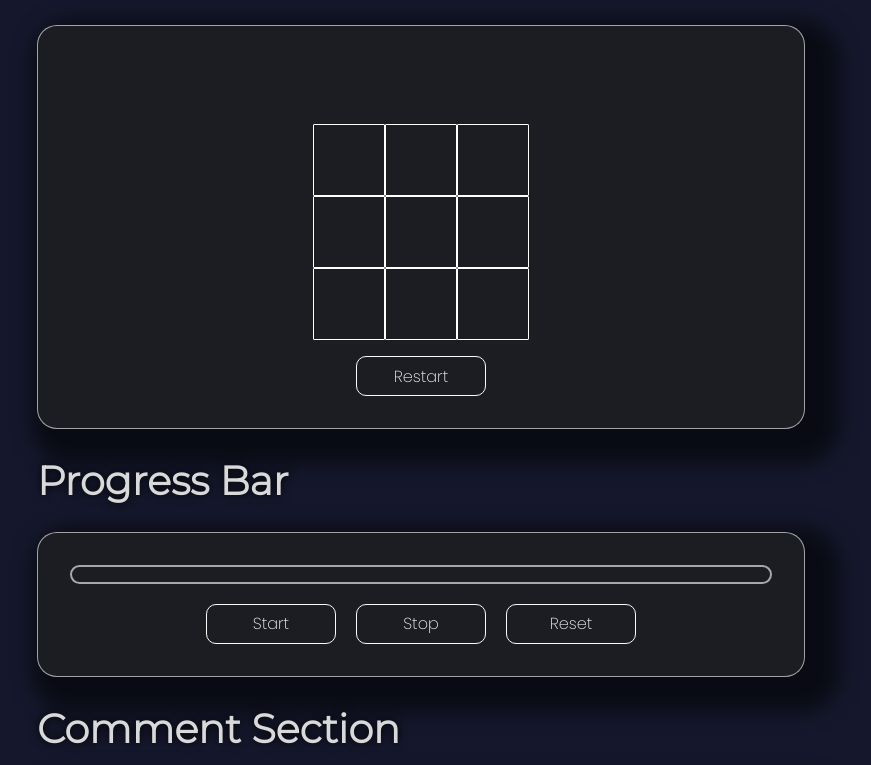
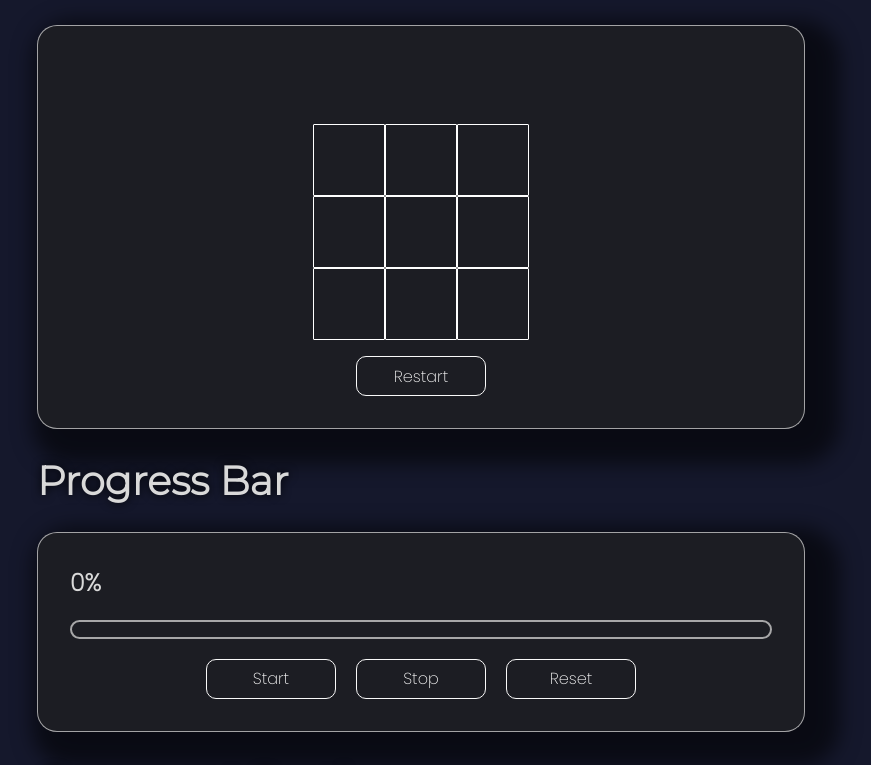
Before and after one commit to franco-cardoso/react-training, a React (Vite) app: page / in a window 1280 px wide. Shown: the part 333-1098 px from the top of the page, without its empty margins (219-1090 px from the left). Built offline with nearby package versions, Linux system fonts and the light colour scheme.

Commit message:
progress bar percentage

```diff
--- a/src/components/progressbar/ProgressBar.tsx
+++ b/src/components/progressbar/ProgressBar.tsx
@@ -27,7 +27,8 @@ const ProgressBar = () => {
     }, [isLoading]);
 
     return (
-        <div>
+        <div className="main-container">
+            <h2>{(progress * 100).toFixed(0)}%</h2>
             <Bar progress={progress} />
             <Controls progress={progress} setProgress={setProgress} setIsLoading={setIsLoading} />
         </div>
--- a/src/components/progressbar/progressbar.css
+++ b/src/components/progressbar/progressbar.css
@@ -1,3 +1,7 @@
+.main-container h2 {
+    margin: 0 0 20px 0;
+}
+
 .bar-container {
     height: 15px;
     border-radius: 50px;
```
